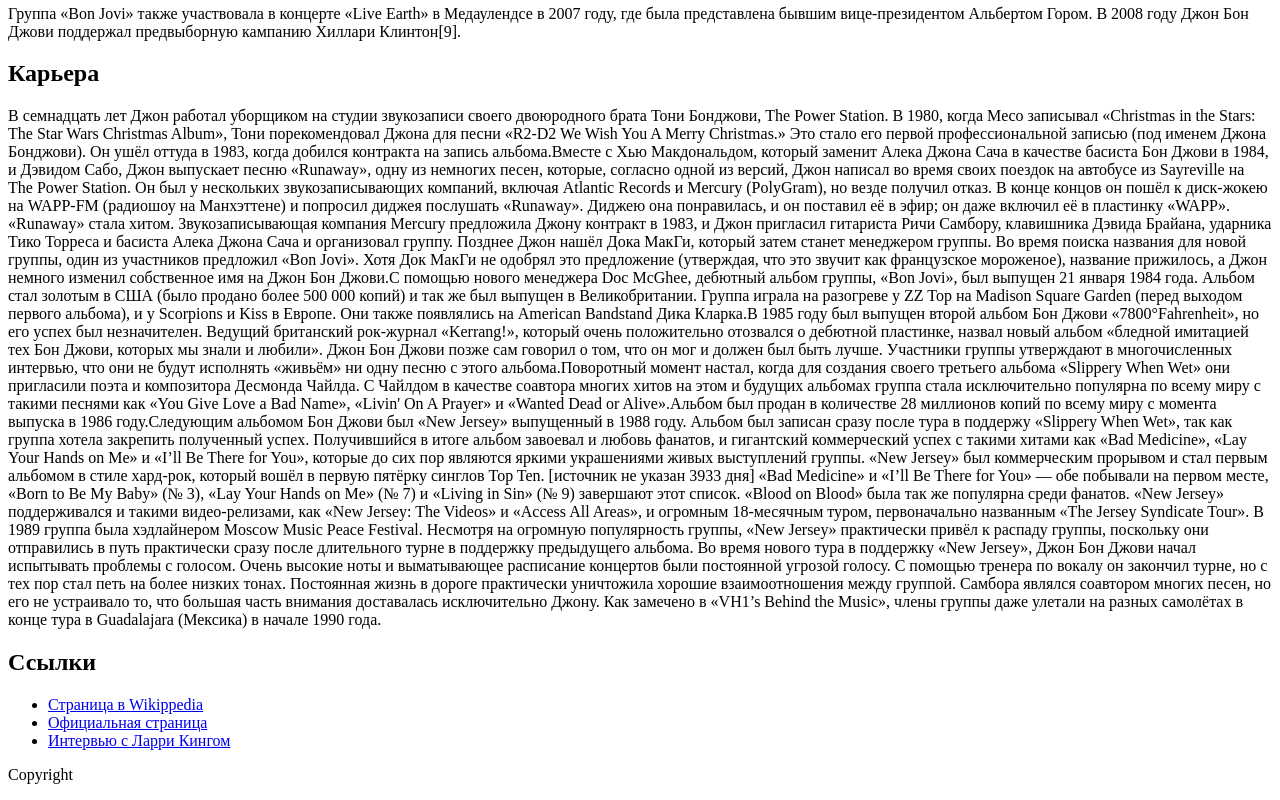
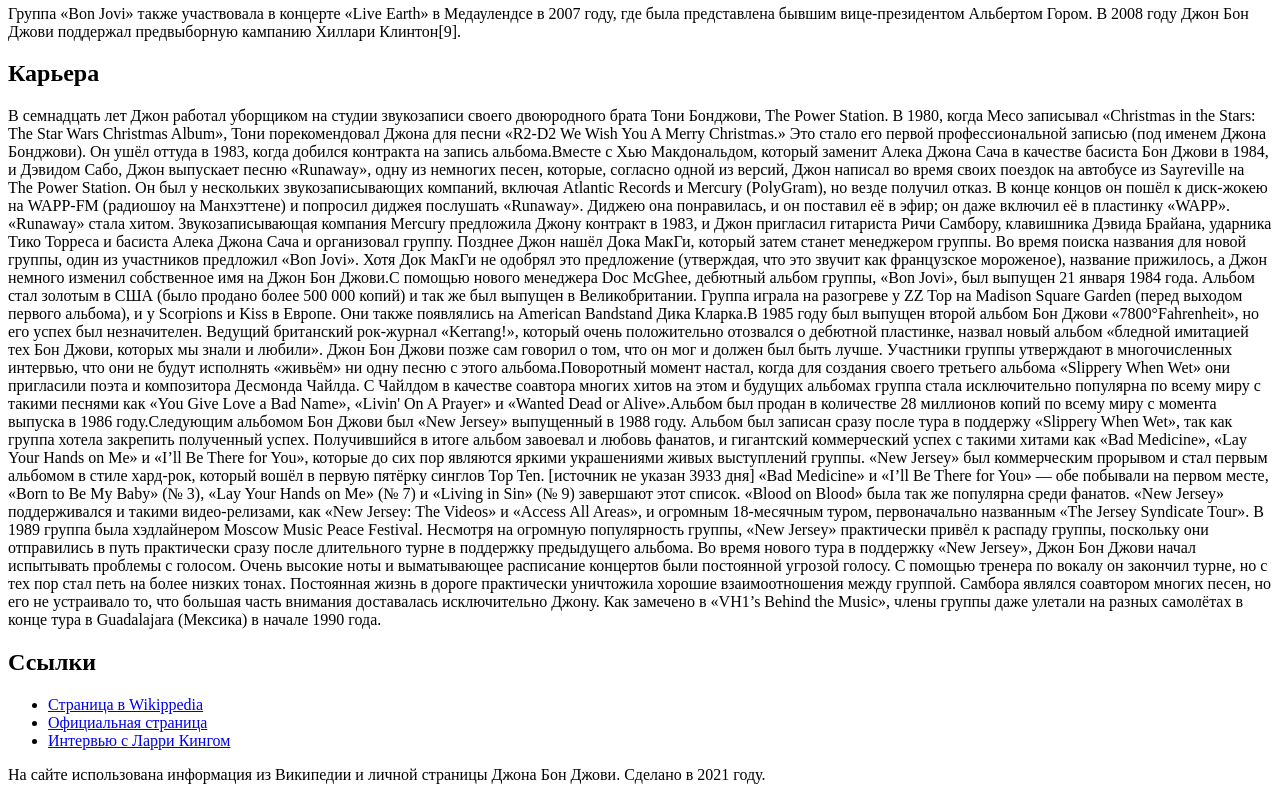
Before and after one commit to Ull1sy/WebDev_MCS, a plain HTML site: page Bon_Jovi/index.html in a window 1280 px wide. Shown: the part 1489-2289 px from the top of the page. Drawn offline with Linux system fonts and the light colour scheme.

Commit message:
Update index.html

```diff
--- a/Bon_Jovi/index.html
+++ b/Bon_Jovi/index.html
@@ -52,7 +52,7 @@
 		</main>
 		<footer class="footer">
 			<div class="footer-container">
-				<p class="Copyright">Copyright</p>
+				<p class="Copyright">На сайте использована информация из Википедии и личной страницы Джона Бон Джови. Сделано в 2021 году.</p>
 			</div>
 		</footer>
 	</div>
```
